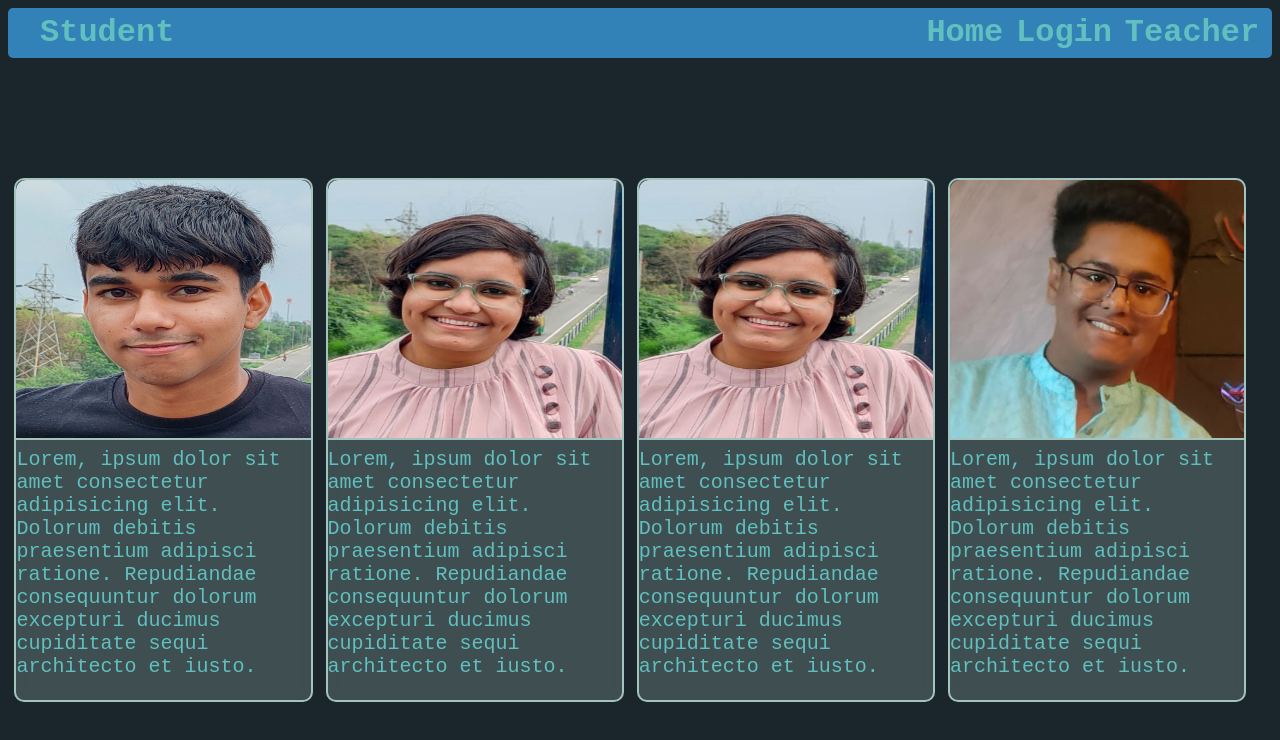
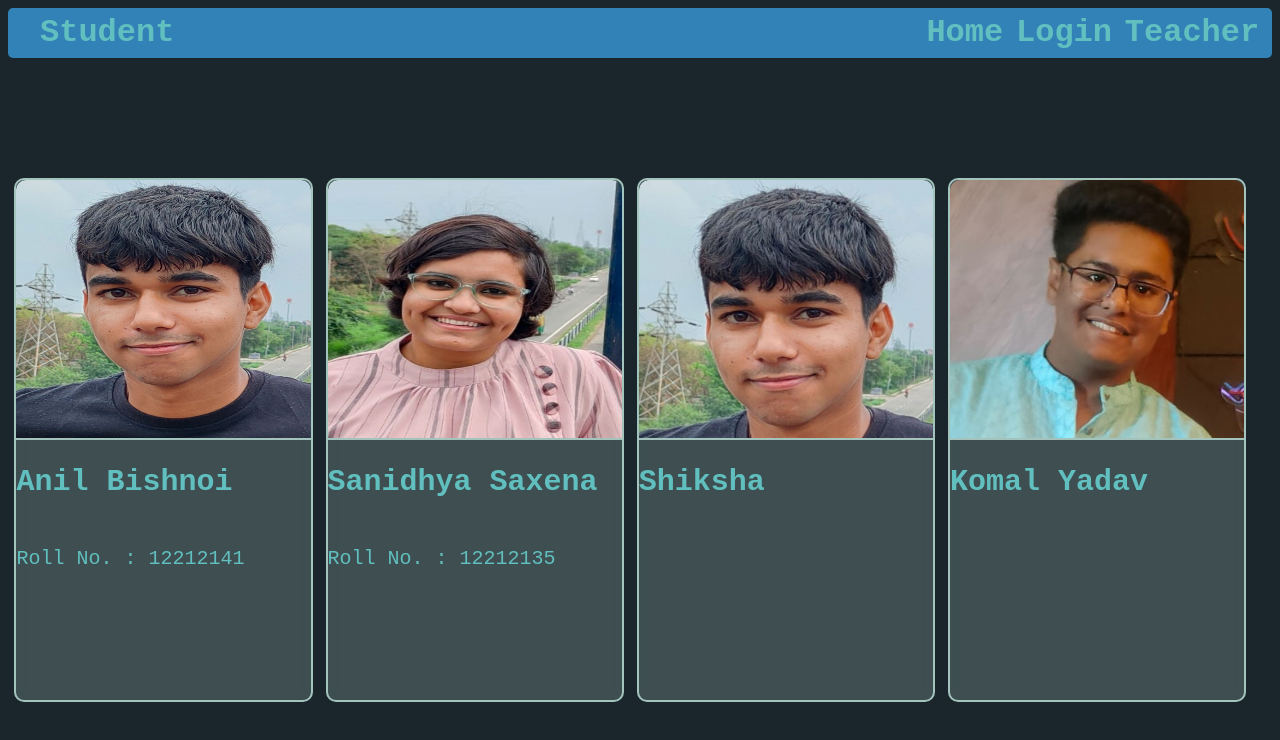
Before and after one commit to BlackBuck/StudentHelp, a website: page index.html in a window 1280 px wide. Drawn offline with Linux system fonts and the light colour scheme.

Commit message:
Update index.html
bas image dekh lena naam ke upar uski hi aaye

```diff
--- a/index.html
+++ b/index.html
@@ -114,7 +114,9 @@
                 <img src="profile.jpg" alt="">
             </div>
             <div class="detail">
-                Lorem, ipsum dolor sit amet consectetur adipisicing elit. Dolorum debitis praesentium adipisci ratione. Repudiandae consequuntur dolorum excepturi ducimus cupiditate sequi architecto et iusto.
+               <h2><b>Anil Bishnoi</b></h2>
+                   <br>
+                   Roll No. : 12212141
             </div>
         </div>
         <div class="card">
@@ -122,15 +124,17 @@
                 <img src="sanidhya.jpeg" alt="">
             </div>
             <div class="detail">
-                Lorem, ipsum dolor sit amet consectetur adipisicing elit. Dolorum debitis praesentium adipisci ratione. Repudiandae consequuntur dolorum excepturi ducimus cupiditate sequi architecto et iusto.
+                <h2><b>Sanidhya Saxena</b></h2>
+                    <br>
+                    Roll No. : 12212135
             </div>
         </div>
         <div class="card">
             <div class="image">
-                <img src="sanidhya.jpeg" alt="">
+                <img src="shiksha.jpeg" alt="">
             </div>
             <div class="detail">
-                Lorem, ipsum dolor sit amet consectetur adipisicing elit. Dolorum debitis praesentium adipisci ratione. Repudiandae consequuntur dolorum excepturi ducimus cupiditate sequi architecto et iusto.
+                <h2><b>Shiksha</b></h2>
             </div>
         </div>
         <div class="card">
@@ -138,7 +142,7 @@
                 <img src="komal.jpeg" alt="" class="img">
             </div>
             <div class="detail">
-                Lorem, ipsum dolor sit amet consectetur adipisicing elit. Dolorum debitis praesentium adipisci ratione. Repudiandae consequuntur dolorum excepturi ducimus cupiditate sequi architecto et iusto.
+                <h2><b>Komal Yadav</b></h2>
             </div>
         </div>
     </div>
```
